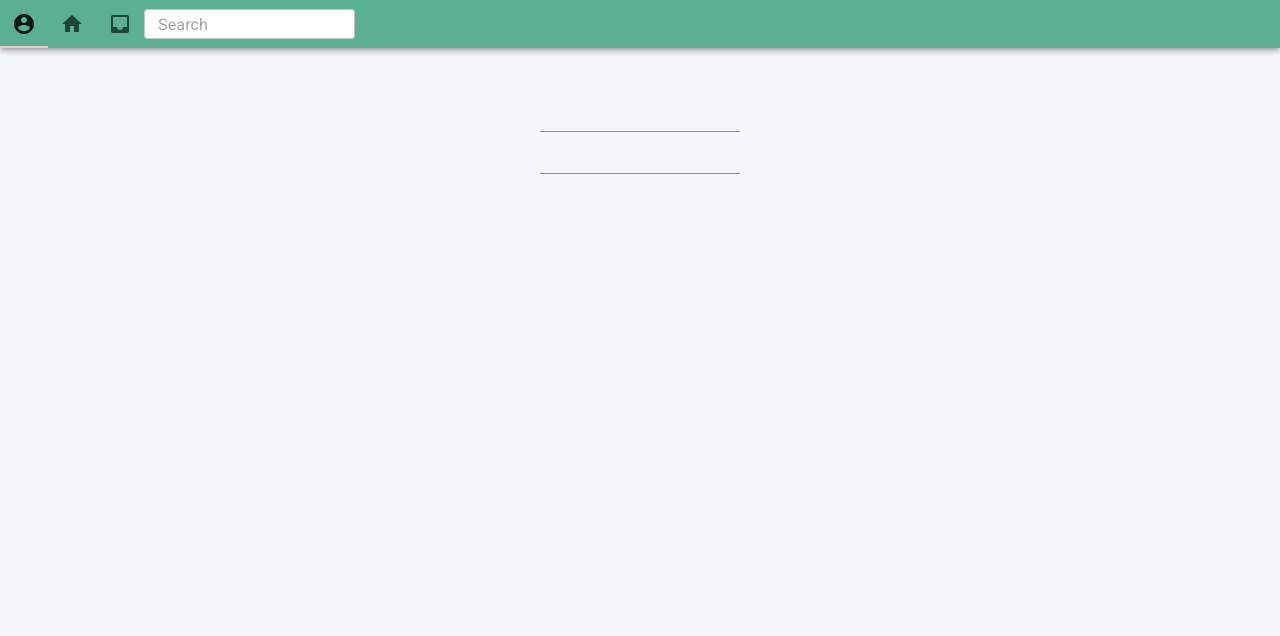
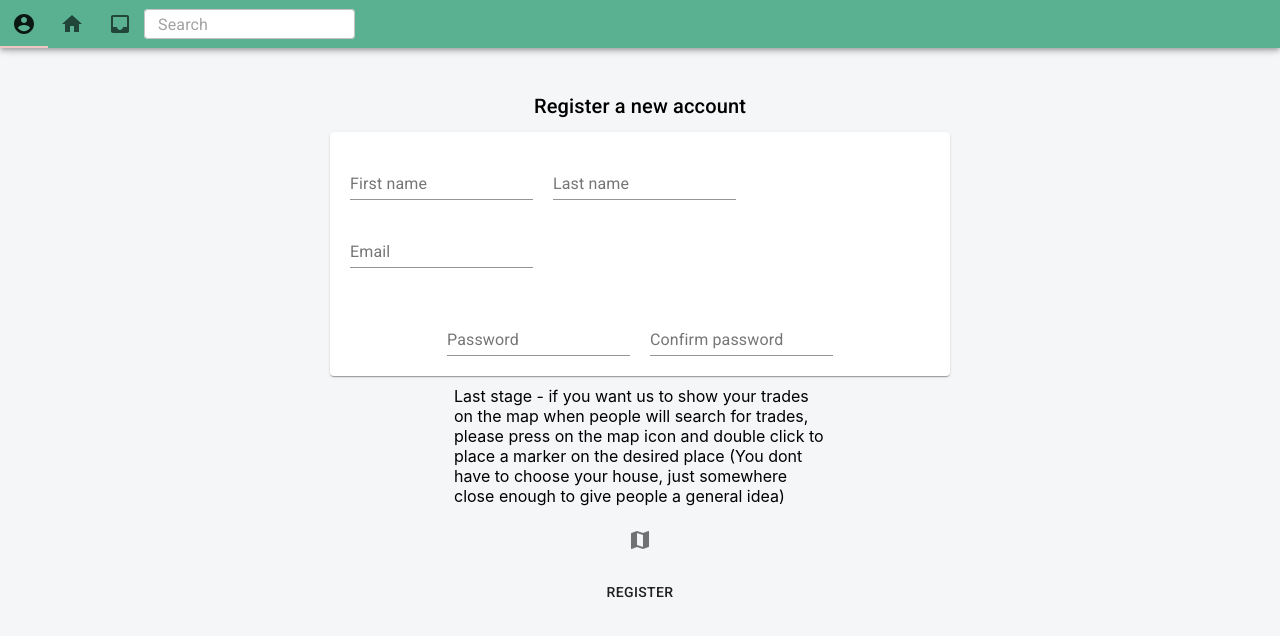
Before and after one commit to david-stereonaut/trading-post, a React (Create React App) app: page /register in a window 1280 px wide. Shown: the top 636 px of the page. Built offline with nearby package versions, Linux system fonts and the light colour scheme; no server answers; what react-async-script-loader would draw is missing.

Commit message:
registration done!

```diff
--- a/src/components/Login/Login.js
+++ b/src/components/Login/Login.js
@@ -101,7 +101,7 @@ const Login = inject('GeneralStore', 'UserStore', 'MessagesStore')(observer((pro
                 <Button style={{flexGrow: 0}} onClick={userLogin}>Login</Button>
                 {error && <Typography variant='subtitle2' style={{color: 'red'}}>{error}</Typography>}
             </form>
-            <Typography>Don't have a user? Register <Link to='/register'>here</Link></Typography>
+            <Typography>Don't have an account? Register <Link to='/register'>here</Link></Typography>
         </div>
 
     )
--- a/src/components/Login/Register.js
+++ b/src/components/Login/Register.js
@@ -2,7 +2,9 @@ import { observer, inject } from 'mobx-react'
 import {  useEffect, useState } from 'react'
 import {Link, useHistory} from 'react-router-dom'
 import axios from 'axios'
-import { Button, makeStyles, TextField, Typography } from '@material-ui/core'
+import { Button, Dialog, DialogContent, IconButton, makeStyles, Paper, TextField, Typography } from '@material-ui/core'
+import MapIcon from '@material-ui/icons/Map';
+import { Autocomplete, GoogleMap, LoadScript, Marker, StandaloneSearchBox } from '@react-google-maps/api'
 
 const useStyles = makeStyles(() => ({
     container: {
@@ -17,34 +19,236 @@ const useStyles = makeStyles(() => ({
     form: {
         display: 'flex',
         flexDirection: 'column',
+        alignItems: 'center',
         '& > *': {
-            marginTop: 10
+          margin: 10,
+          minWidth: 150,
+          '& > *': {
+            margin: 10,
+            minWidth: 150
+          },
         },
-        width: 200
+        width: '50%'
     },
+    mapDialog: {
+    }
 }))
 
 const Register = inject('GeneralStore', 'UserStore', 'MessagesStore')(observer((props) => {
 
-    const [email, setEmail] = useState('')
-    const [password, setPassword] = useState('')
+    const [inputs, setInputs] = useState({
+      email: '',
+      firstName: '',
+      lastName: '',
+      password: '',
+      confirmPassword: ''
+    })
+    const [city, setCity] = useState(null)
+    const [country, setCountry] = useState(null)
+    const [location, setLocation] = useState(null)
+    const [mapCenter, setMapCenter] = useState({lat:32.064,lng:34.764})
+    const [openMap, setOpenMap] = useState(false)
+    const [autocomplete, setAutocomplete] = useState(null)
     const [error, setError] = useState('')
-    const [emailError, setEmailError] = useState(false)
-    const [passwordError, setPasswordError] = useState(false)
     let { GeneralStore, UserStore, MessagesStore } = props
 
     const history = useHistory()
 
     const classes = useStyles()
 
+    const onLoad = (autocomplete) => {
+      console.log('autocomplete: ', autocomplete)
+
+      setAutocomplete(autocomplete)
+    }
+
+    const onPlaceChanged = () => {
+      if (autocomplete !== null) {
+        let place = autocomplete.getPlace()
+        if (place.address_components) {
+          let chosenLocation = {
+            lat: place.geometry.location.lat(),
+            lng: place.geometry.location.lng()
+          }
+          setLocation(chosenLocation)
+          setMapCenter(chosenLocation)
+          let newCity = null
+          let newCountry = null
+          place.address_components.forEach(ac => {
+
+            if (ac.types.some(t => t === 'administrative_area_level_1')) {
+              newCity = ac.long_name
+            }
+            if (ac.types.some(t => t === 'country')) {
+              newCountry = ac.long_name
+            }
+          })
+          if (!newCity) {
+            place.address_components.forEach(ac => {
+
+              if (ac.types.some(t => t === 'locality')) {
+                newCity = ac.long_name
+              }
+
+            })
+          }
+          setCity(newCity)
+          setCountry(newCountry)
+        }
+      } else {
+        console.log('Autocomplete is not loaded yet!')
+      }
+    }
+
+    const containerStyle = {
+      height: 500,
+      width: 500
+    }
+
+    const createMarker = async (e) => {
+      let chosenLocation = {
+        lat: e.latLng.lat(),
+        lng: e.latLng.lng()
+      }
+      setLocation(chosenLocation)
+      // setMapCenter(chosenLocation)
+      let results = await axios.get(`https://maps.googleapis.com/maps/api/geocode/json?&latlng=${chosenLocation.lat},${chosenLocation.lng}&key=AIzaSyBZbfnMyK4xaIDNevsXwulDnxC9nhZ0rS0&language=en`)
+      let newCity = null
+      let newCountry = null
+      let address = results.data.results[0]
+      address.address_components.forEach(ac => {
+
+        if (ac.types.some(t => t === 'locality')) {
+          newCity = ac.long_name
+        }
+        if (ac.types.some(t => t === 'country')) {
+          newCountry = ac.long_name
+        }
+      })
+      if (!newCity) {
+        address.address_components.forEach(ac => {
+
+          if (ac.types.some(t => t === 'administrative_area_level_1')) {
+            newCity = ac.long_name
+          }
+
+        })
+      }
+      setCity(newCity)
+      setCountry(newCountry)
+    }
+
+    const register = async () => {
+      if (inputs.password !== inputs.confirmPassword) {
+        setError('Passwords must match!')
+        return
+      }
+      if (!inputs.email || !inputs.firstName || !inputs.lastName || !inputs.password) {
+        setError('You must fill in all fields!')
+        return
+      }
+      let newUser = {
+        email: inputs.email,
+        password: inputs.password,
+        profilePic: {
+          imageUrl: 'https://cdn.pixabay.com/photo/2015/10/05/22/37/blank-profile-picture-973460_640.png',
+          imageId: 'none'
+        },
+        description: '',
+        images: [],
+        firstName: inputs.firstName,
+        lastName: inputs.lastName,
+        location: location ? { country, city, lat: location.lat, lng: location.lng } : null,
+        offeringTags: [],
+        seekingTags: [],
+        tradeCards: [],
+        conversations: [],
+        content: [],
+        reviews: []
+      }
+      console.log(newUser)
+      const verify = await UserStore.registerUser(newUser)
+        if (verify ==="ok"){
+            await UserStore.fetchUser()
+            MessagesStore.setUserId(UserStore.user._id)
+            history.push('/search')
+        } else {
+            setInputs({
+              email: '',
+              firstName: '',
+              lastName: '',
+              password: '',
+              confirmPassword: ''
+            })
+            setError(verify)
+        }
+    }
+
+    const handleInputs = ({ target }) => {
+      const name = target.name
+      const value = target.value
+      setInputs({...inputs, [name]: value})
+    }
+
     return (
       <div className={classes.container}>
-        <form className={classes.form}>
-          <TextField />
-          <TextField />
-
-        </form>
-      </div>
+            <Typography variant='h6'>Register a new account</Typography>
+            <Paper className={classes.form}>
+              <div>
+                <TextField onChange={handleInputs} label="First name" name="firstName" value={inputs.firstName}  />
+                <TextField onChange={handleInputs} label="Last name" name="lastName" value={inputs.lastName}  />
+                <TextField onChange={handleInputs} label="Email" name="email" value={inputs.email}  />
+              </div>
+              <div>
+                <TextField onChange={handleInputs} type='password' label="Password" value={inputs.password} name="password"  />
+                <TextField onChange={handleInputs} type='password' label="Confirm password" value={inputs.confirmPassword} name="confirmPassword"  />
+              </div>
+            </Paper>
+              <Typography variant='subtitle' style={{width: '30%'}}>Last stage - if you want us to show your trades on the map when people will search for trades, please press on the map icon and double click to place a marker on the desired place (You dont have to choose your house, just somewhere close enough to give people a general idea)</Typography>
+              <IconButton onClick={() => setOpenMap(!openMap)}><MapIcon /></IconButton>
+              {openMap && <LoadScript
+                  googleMapsApiKey= "AIzaSyBZbfnMyK4xaIDNevsXwulDnxC9nhZ0rS0"
+                  libraries={["places"]}
+                  language="en"
+                >
+                  <GoogleMap
+                    mapContainerStyle={containerStyle}
+                    center={mapCenter}
+                    zoom={5}
+                    clickableIcons={false}
+                    options={{ gestureHandling: "greedy" }}
+                    onDblClick={createMarker}
+                  >
+                  <Autocomplete
+                    onLoad={onLoad}
+                    onPlaceChanged={onPlaceChanged}
+                  >
+                    <input
+                      type="text"
+                      placeholder="Look for a place"
+                      style={{
+                        boxSizing: `border-box`,
+                        border: `1px solid transparent`,
+                        width: `240px`,
+                        height: `32px`,
+                        padding: `0 12px`,
+                        borderRadius: `3px`,
+                        boxShadow: `0 2px 6px rgba(0, 0, 0, 0.3)`,
+                        fontSize: `14px`,
+                        outline: `none`,
+                        textOverflow: `ellipses`,
+                        position: "absolute",
+                        left: "50%",
+                        marginLeft: "-120px"
+                      }}
+                    />
+                  </Autocomplete>
+                  {location && <Marker position={location} />}
+                  </GoogleMap>
+                </LoadScript>}
+              <Button style={{flexGrow: 0}} onClick={register} >Register</Button>
+              {error && <Typography style={{color: 'red'}}>{error}</Typography>}
+        </div>
     )
 }))
 
--- a/src/components/Profile/Profile.js
+++ b/src/components/Profile/Profile.js
@@ -43,6 +43,7 @@ const Profile = inject('UserStore', 'GeneralStore')(observer((props) =>  {
 
   return user ? (
     <div id="profile-container">
+      {editable = userId === UserStore.user._id ? true : false}
       <UserInfo user={user} editable={editable} />
       <div className="profile-middle-section">
         <UserTrades user={user} editable={editable} />
--- a/src/components/Profile/UserInfo.js
+++ b/src/components/Profile/UserInfo.js
@@ -20,8 +20,9 @@ const useStyles = makeStyles((theme) => ({
     },
     display: 'flex',
     flexDirection: 'row',
-    alignSelf:  ({editable}) => (editable ? `flex-start` : 'center'),
-    marginLeft: ({usernameWidth,editable}) => (editable ? `calc(50% - ${usernameWidth/2}px)` : null),
+    alignSelf: 'center'
+    // alignSelf:  ({editable}) => (editable ? `flex-start` : 'center'),
+    // marginLeft: ({usernameWidth,editable}) => (editable ? `calc(50% - ${usernameWidth/2}px)` : null),
   },
   columnItems: {
     display: 'flex',
@@ -59,15 +60,15 @@ const useStyles = makeStyles((theme) => ({
 const UserInfo = inject('UserStore', 'GeneralStore')(observer((props) => {
 
 
+  const userName = useRef(null)
 
-  const [ref, setRef] = useState();
-
-  let usernameWidth = ref ? ref.offsetWidth : 87.5
+  let usernameWidth = userName.current ? userName.current.offsetWidth : 87.5
 
 
   const { UserStore, GeneralStore, user, editable } = props
 
   const { userId } = useParams()
+
 
   const classes = useStyles({ usernameWidth, editable })
 
@@ -96,9 +97,9 @@ const UserInfo = inject('UserStore', 'GeneralStore')(observer((props) => {
           <ClickAwayListener onClickAway={() => GeneralStore.setEditName(false)}>
           {
           !GeneralStore.editName ?
-          <div>
+          <div style={{display: 'flex', flexDirection: 'column'}}>
             <div className={classes.userName}>
-              <Typography variant="h5" ref={newRef => setRef(newRef)}>
+              <Typography variant="h5" ref={userName}>
                 {`${user.firstName} ${user.lastName}`}
               </Typography>
                 {editable && <IconButton size="small" onClick={() => GeneralStore.setEditName(true)}><EditIcon /></IconButton>}
@@ -136,12 +137,12 @@ const UserInfo = inject('UserStore', 'GeneralStore')(observer((props) => {
           </div>
           <div style={{ marginTop: 10, marginBottom: 10 }}>
             <div className={classes.tags}>
-              <Typography variant="body1" style={{ alignSelf: 'flex-start' }}>Seeking</Typography>
+              <Typography variant="body1" style={{ alignSelf: 'flex-start' }}>Requesting</Typography>
               {editable && <IconButton size="small" onClick={GeneralStore.handleUserSeekTagEdit}><EditIcon fontSize="inherit" /></IconButton>}
             </div>
             {!GeneralStore.UserSeekTagEdit ?
             <div className="user-tag-container">
-              {user.seekingTags && user.seekingTags.length > 0 ? user.seekingTags.map(tag => <Tag key={tag} tag={tag} />) : <Typography variant="subtitle1" >User has no seeking tags</Typography>}
+              {user.seekingTags && user.seekingTags.length > 0 ? user.seekingTags.map(tag => <Tag key={tag} tag={tag} />) : <Typography variant="subtitle1" >User has no requesting tags</Typography>}
             </div> :
             <UserTagsEdit type={'seeking'} />}
           </div>
--- a/src/components/Profile/UserTrades.js
+++ b/src/components/Profile/UserTrades.js
@@ -65,11 +65,11 @@ const UserTrades = inject('UserStore', 'GeneralStore')(observer((props) =>  {
         <Typography variant="h5" align="center">Trades</Typography>
         {editable && <IconButton size="small" onClick={openEdit} ><AddIcon /></IconButton>}
       </div>
-      <Typography variant="h6">Offers:</Typography>
+      <Typography variant="h6">Trade offers:</Typography>
       <div className="user-trades-container">
         {offering && offering.length > 0 ? (offering.map((trade) => <TradeCard key={trade._id} type='profile' trade={trade} editable={editable} />)) : <Typography >User has no offers</Typography>}
       </div>
-      <Typography variant="h6">Seeks:</Typography>
+      <Typography variant="h6">Trade requests:</Typography>
       <div className="user-trades-container">
         {seeking && seeking.length > 0 ? (seeking.map((trade) => <TradeCard key={trade._id} type='profile' trade={trade} editable={editable} />)) : <Typography >User has no trades</Typography>}
       </div>
```
Also changed, not shown: src/stores/UserStore.js (+16 -1 lines), 1 other file (tests, documents, lock files or other folders).
